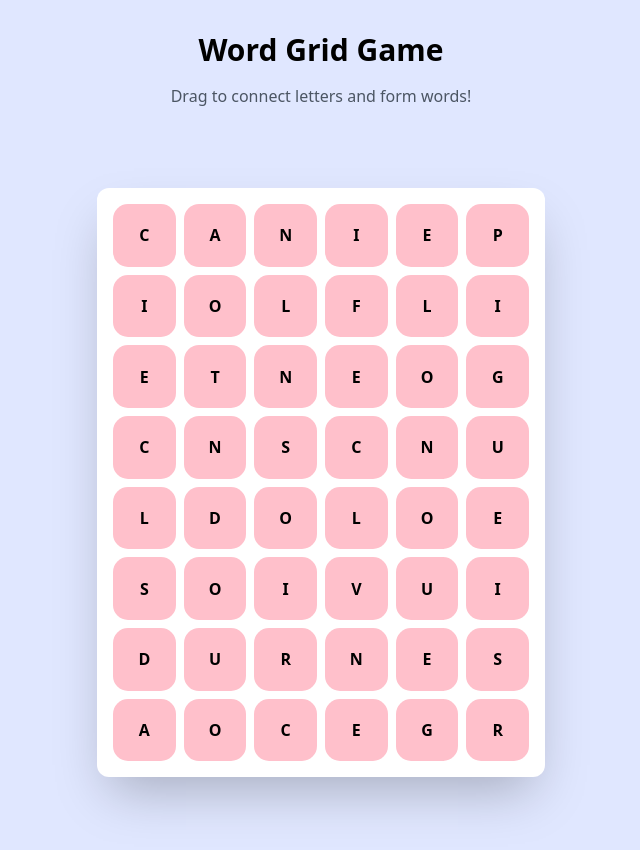
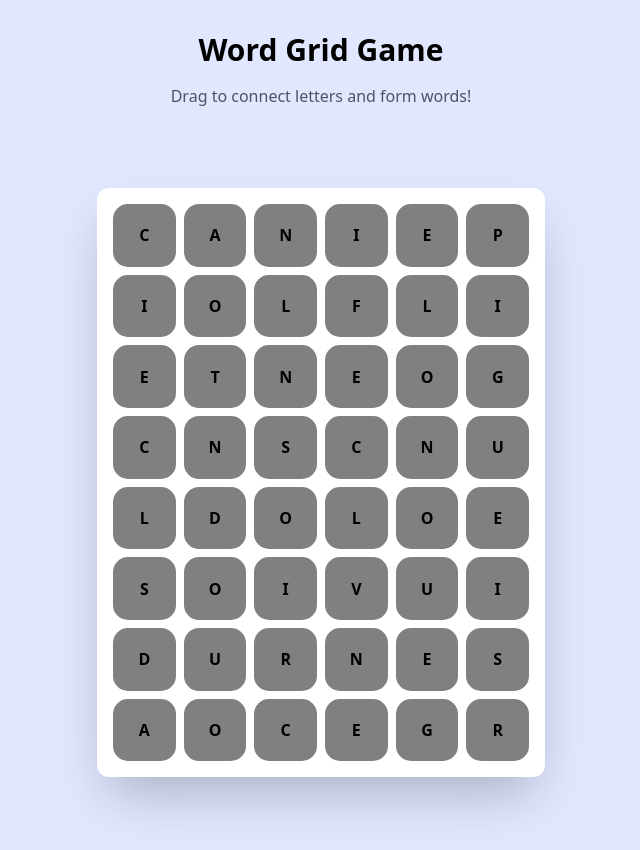
Before and after one commit to tan-9/wordvault, a React (Vite) app: page / in a window 1280 px wide. Shown: the top 850 px of the page, without its empty margins (319-959 px from the left). Built offline with nearby package versions, Linux system fonts and the light colour scheme.

Commit message:
letter linking developed

```diff
--- a/components/Grid.jsx
+++ b/components/Grid.jsx
@@ -10,9 +10,102 @@ const Grid = () => {
     const [blinkingButton, setBlinkingButton] = useState(null);
     const grid = useMemo(() => boardData.board, []);
     const validWords = useMemo(() => wordsData.words.split(", "), []);
+    const [lines, setLines] = useState([]);
 
     const svgRef = useRef(null);
     const gridRef = useRef(null);
+
+    const getBtnPos = useCallback((rowIdx, colIdx) => {
+      if(!gridRef.current){
+        console.error("gridRef.current is undefined/null");
+        return { x: 0, y: 0, width: 0, height: 0};
+      }
+
+      const button = gridRef.current.querySelector(`#button-${rowIdx}-${colIdx}`);
+      // console.log("button: ", button);
+
+      if(!button) return { x: 0, y: 0, width: 0, height: 0};
+
+      const rect = button.getBoundingClientRect();
+      const gridRect = gridRef.current.getBoundingClientRect();
+
+      return{
+        x: rect.left - gridRect.left, y: rect.top - gridRect.top, width: rect.width, height: rect.height,
+      };
+    }, []);
+
+    const clearSVG = useCallback(() => {
+      const svg = svgRef.current;
+      if (svg) {
+        while (svg.firstChild) {
+          svg.removeChild(svg.firstChild);
+        }
+      }
+    }, []);
+
+    const drawLine = useCallback(
+      (letters, color = "blue") => {
+        const svg = svgRef.current;
+        if (!svg || !gridRef.current) return;
+
+        clearSVG();
+
+        letters.forEach((letter, index) => {
+          if (index === 0) return;
+          const prev = letters[index - 1];
+          const { x: x1, y: y1, width: w1, height: h1 } = getBtnPos(
+            prev.rowIdx,
+            prev.colIdx
+          );
+          const { x: x2, y: y2, width: w2, height: h2 } = getBtnPos(
+            letter.rowIdx,
+            letter.colIdx
+          );
+
+          console.log('line 61');
+          console.log(x1, x2, y1, y2);
+
+          const line = document.createElementNS(
+            "http://www.w3.org/2000/svg",
+            "line"
+          );
+          line.setAttribute("x1", String(x1 + w1 / 2));
+          line.setAttribute("y1", String(y1 + h1 / 2));
+          line.setAttribute("x2", String(x2 + w2 / 2));
+          line.setAttribute("y2", String(y2 + h2 / 2));
+          line.setAttribute("stroke", "blue");
+          line.setAttribute("stroke-width", "4");
+          line.setAttribute("stroke-linecap", "round");
+          svg.appendChild(line);
+        });
+      },
+      [getBtnPos, clearSVG]
+    );
+
+    // const drawLine = useCallback(
+    //   (letters, color = "blue") => {
+    //     const svg = svgRef.current;
+    //     if (!svg || !gridRef.current) return;
+
+    //     letters.forEach((letter, index) => {
+    //       if (index === 0) return;
+    //       const prev = letters[index - 1];
+    //       const { x: x1, y: y1, width: w1, height: h1 } = getBtnPos(prev.rowIdx, prev.colIdx);
+    //       const { x: x2, y: y2, width: w2, height: h2 } = getBtnPos(letter.rowIdx, letter.colIdx);
+
+    //       const line = document.createElementNS("https://www.w3.org/TR/SVG/", "line");
+    //       line.setAttribute("x1", String(x1 + w1 / 2));
+    //       line.setAttribute("y1", String(y1 + h1 / 2));
+    //       line.setAttribute("x2", String(x2 + w2 / 2));
+    //       line.setAttribute("y2", String(y2 + h2 / 2));
+    //       line.setAttribute("stroke", color); // Dynamic color
+    //       line.setAttribute("stroke-width", "4");
+    //       line.setAttribute("stroke-linecap", "round");
+    //       svg.appendChild(line);
+    //     });
+    //   },
+    //   [getBtnPos]
+    // );
 
     const isAdjacent = (prev, curr) => {
         const dx = Math.abs(prev.rowIdx - curr.rowIdx);
@@ -49,11 +142,13 @@ const Grid = () => {
                       return prev;
                     };
 
-                    return [...prev, newLetter];
+                    const updatedLetters = [...prev, newLetter];
+                    drawLine(updatedLetters);
+                    return updatedLetters;
                 });
             }
         },
-        [isDragging, grid]
+        [isDragging, grid, drawLine]
     );
 
     const handleDragEnd = () => {
@@ -75,26 +170,46 @@ const Grid = () => {
         setSelectedLetters([]);
     };
 
-    const handleClick = (rowIndex, colIndex) => {
-      setBlinkingButton(`${rowIndex}-${colIndex}`);
-      setTimeout(()=>{
-        setBlinkingButton(null)
-      }, 100);
-    };
+    useEffect(() => {
+      clearSVG();
+
+      foundWords.forEach((fw) => {
+        drawLine(fw.letters, "blue");
+      });
+
+      if (selectedLetters.length >= 2) {
+        drawLine(selectedLetters, "green");
+      }
+    }, [selectedLetters, foundWords, clearSVG, drawLine]);
+
 
     return (
       <div className="relative">
-        {/* Adjust grid styles to dynamically use the number of columns based on board data */}
+        <svg
+          ref={svgRef}
+          style={{
+            position: 'absolute',
+            top: 0,
+            left: 0,
+            pointerEvents: 'none',
+            width: '100%',
+            height: '100%',
+          }}
+        />
+
+
         <div
         style={{display: 'grid', gridTemplateColumns: 'repeat(6, 1fr)' , gap: '8px'}}
         ref={gridRef}>
           {grid.map((row, rowIndex) =>
             row.map((letter, colIndex) => (
               <button
+                id={`button-${rowIndex}-${colIndex}`}
                 key={`${rowIndex}-${colIndex}`}
-                onClick={() => handleClick(rowIndex, colIndex)}
+                // onClick={() => handleClick(rowIndex, colIndex)}
                 style={{
-                    backgroundColor: blinkingButton=== `${rowIndex}-${colIndex}` ? 'blue' : 'pink',
+                    // backgroundColor: blinkingButton=== `${rowIndex}-${colIndex}` ? 'blue' : 'pink',
+                    backgroundColor: 'gray',
                     aspectRatio: '1',
                     borderRadius: '15px',
                     display: 'flex',
@@ -110,22 +225,6 @@ const Grid = () => {
             >
                 {letter}
             </button>
-              // <button
-              //   key={`${rowIndex}-${colIndex}`}
-              //   className={`rounded-full flex items-center justify-center border-0 hover:bg-gray-300 transition-colors duration-100 ease-in-out aspect-square text-sm sm:text-base md:text-lg font-bold p-0 z-20 relative w-8 h-8 sm:w-10 sm:h-10 md:w-12 md:h-12 ${
-              //     selectedLetters.some(
-              //       (l) => l.rowIdx === rowIndex && l.colIdx === colIndex
-              //     )
-              //       ? 'bg-green-500'
-              //       : 'bg-gray-200'
-              //   }`}
-              //   onMouseDown={() => handleDragStart(rowIndex, colIndex)}
-              //   onMouseEnter={() => handleDrag(rowIndex, colIndex)}
-              //   onMouseUp={handleDragEnd}
-              //   aria-label={`${letter} at row ${rowIndex + 1}, column ${colIndex + 1}`}
-              // >
-              //   {letter}
-              // </button>
             ))
           )}
         </div>
```
